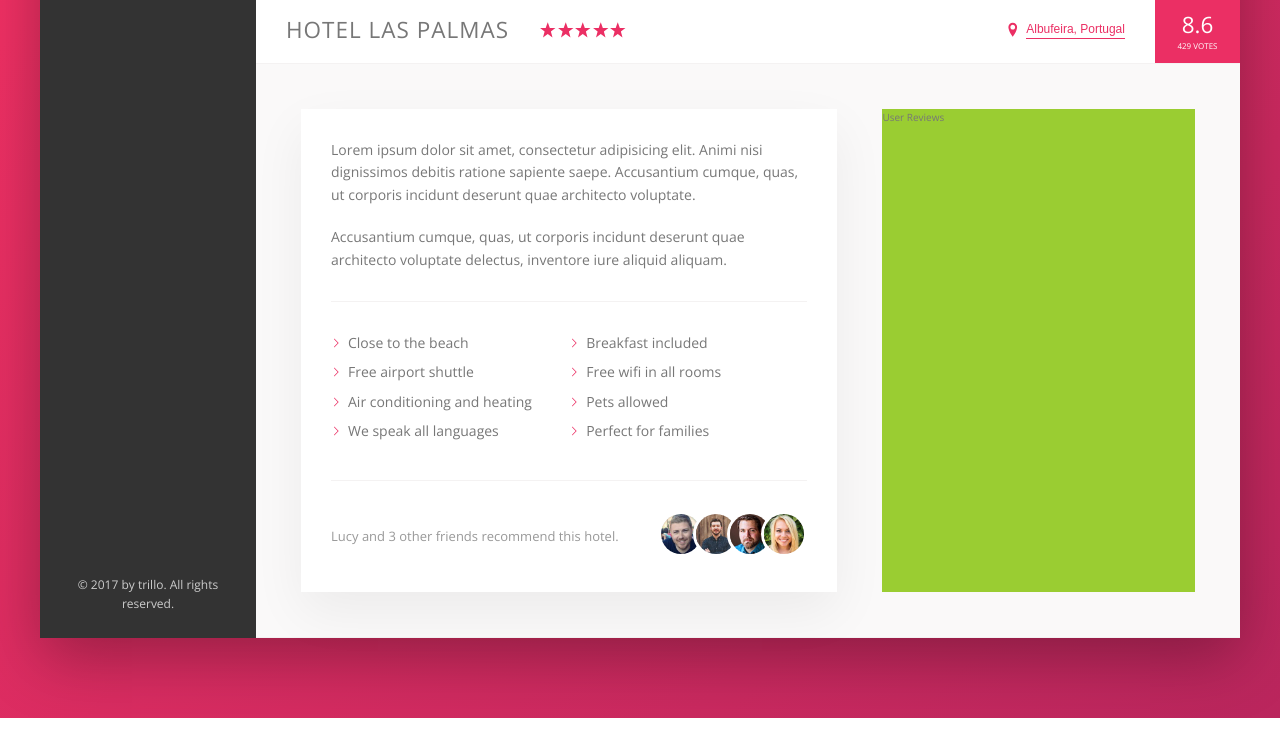
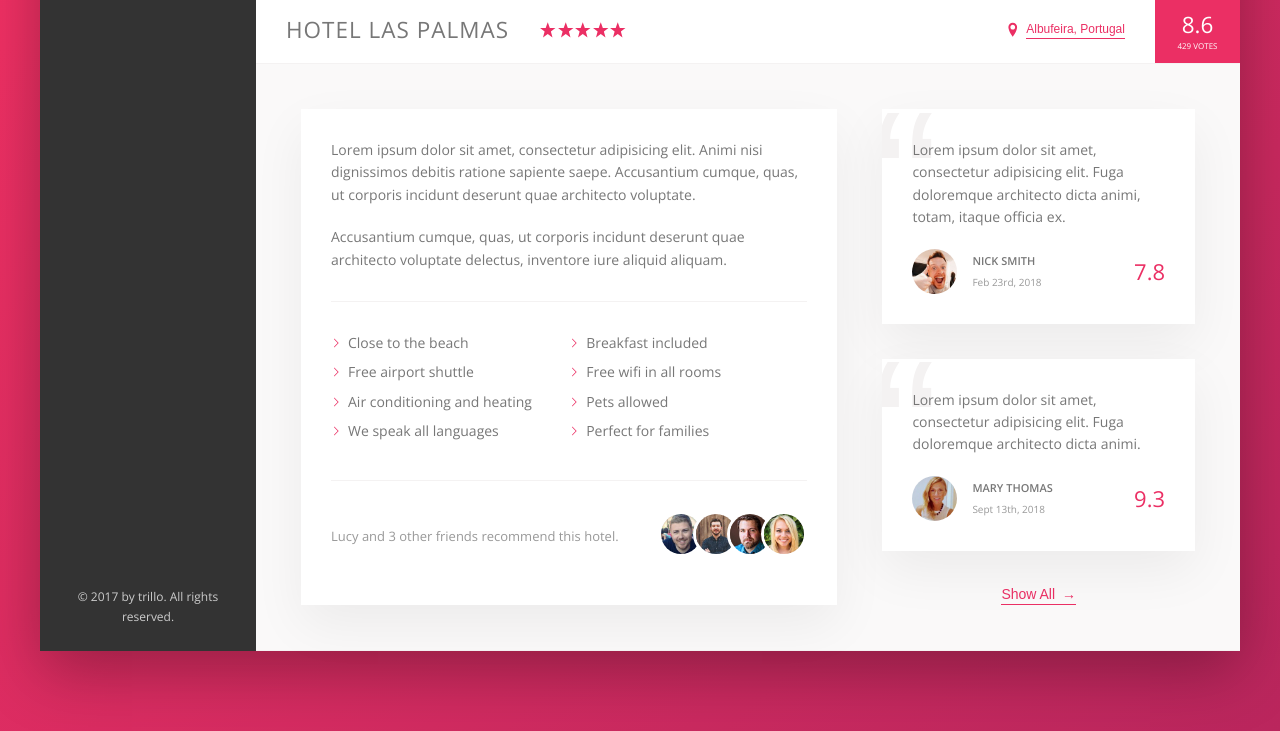
Before and after one commit to gavinquirk/Trillo, a website: page index.html in a window 1280 px wide. Shown: the part 538-1269 px from the top of the page. Drawn offline with nearby package versions, Linux system fonts and the light colour scheme.

Commit message:
styled reviews section

```diff
--- a/index.html
+++ b/index.html
@@ -173,8 +173,37 @@
                             </div>
                         </div>
 
-                        <div class="user-reviews">
-                            User Reviews
+                        <f class="user-reviews">
+
+                            <figure class="review">
+                                <blockquote class="review__text">
+                                    Lorem ipsum dolor sit amet, consectetur adipisicing elit. Fuga doloremque architecto dicta animi, totam, itaque officia ex.
+                                </blockquote>
+                                <figcaption class="review__user">
+                                    <img src="img/user-1.jpg" alt="User 1" class="review__photo">
+                                    <div class="review__user-box">
+                                        <p class="review__user-name">Nick Smith</p>
+                                        <p class="review__user-date">Feb 23rd, 2018</p>
+                                    </div>
+                                    <div class="review__rating">7.8</div>
+                                </figcaption>
+                            </figure>
+
+                            <figure class="review">
+                                <blockquote class="review__text">
+                                    Lorem ipsum dolor sit amet, consectetur adipisicing elit. Fuga doloremque architecto dicta animi.
+                                </blockquote>
+                                <figcaption class="review__user">
+                                    <img src="img/user-2.jpg" alt="User 1" class="review__photo">
+                                    <div class="review__user-box">
+                                        <p class="review__user-name">Mary Thomas</p>
+                                        <p class="review__user-date">Sept 13th, 2018</p>
+                                    </div>
+                                    <div class="review__rating">9.3</div>
+                                </figcaption>
+                            </figure>
+
+                            <button class="btn-inline">Show All <span>&rarr;</span></button>
                         </div>
                     </div>
 
--- a/sass/_components.scss
+++ b/sass/_components.scss
@@ -276,9 +276,19 @@
   cursor: pointer;
   transition: all 0.2s;
 
+  & span {
+    margin-left: 3px;
+    transition: margin-left 0.2s;
+  }
+
   &:hover {
     color: var(--color-grey-dark-1);
+
+    span {
+      margin-left: 8px;
+    }
   }
+
 
   &:focus {
     outline: none;
@@ -375,3 +385,66 @@
     }
   }
 }
+
+/////////////////////////////////////////////
+// REVIEWS
+.review {
+  background-color: #fff;
+  box-shadow: var(--shadow-light);
+  padding: 3rem;
+  margin-bottom: 3.5rem;
+  position: relative;
+  overflow: hidden;
+
+  &__text {
+    margin-bottom: 2rem;
+    z-index: 10;
+    position: relative;
+  }
+
+  &__user {
+    display: flex;
+    align-items: center;
+  }
+
+  &__photo {
+    height: 4.5rem;
+    width: 4.5rem;
+    border-radius: 50%;
+    margin-right: 1.5rem;
+  }
+
+  &__user-box {
+    margin-right: auto;
+  }
+
+  &__user-name {
+    font-size: 1.1rem;
+    font-weight: 600;
+    text-transform: uppercase;
+    margin-bottom: 0.4rem;
+  }
+
+  &__user-date {
+    font-size: 1rem;
+    color: var(--color-grey-dark-3);
+  }
+
+  &__rating {
+    color: var(--color-primary);
+    font-size: 2.2rem;
+    font-weight: 300;
+  }
+
+  &::before {
+    content: "\201C";
+    position: absolute;
+    top: -2.75rem;
+    left: -1rem;
+    line-height: 1;
+    font-size: 20rem;
+    color: var(--color-grey-light-2);
+    font-family: sans-serif;
+    z-index: 1;
+  }
+}
--- a/sass/_layout.scss
+++ b/sass/_layout.scss
@@ -39,6 +39,7 @@
 }
 
 .detail {
+  font-size: 1.4rem;
   display: flex;
   padding: 4.5rem;
   background-color: var(--color-grey-light-1);
@@ -46,7 +47,6 @@
 }
 
 .description {
-  font-size: 1.4rem;
   background-color: #fff;
   box-shadow: var(--shadow-light);
   padding: 3rem;
@@ -55,6 +55,9 @@
 }
 
 .user-reviews {
-  background-color: yellowgreen;
   flex: 1;
+
+  display: flex;
+  flex-direction: column;
+  align-items: center;
 }
```
Also changed, not shown: css/style.css.
